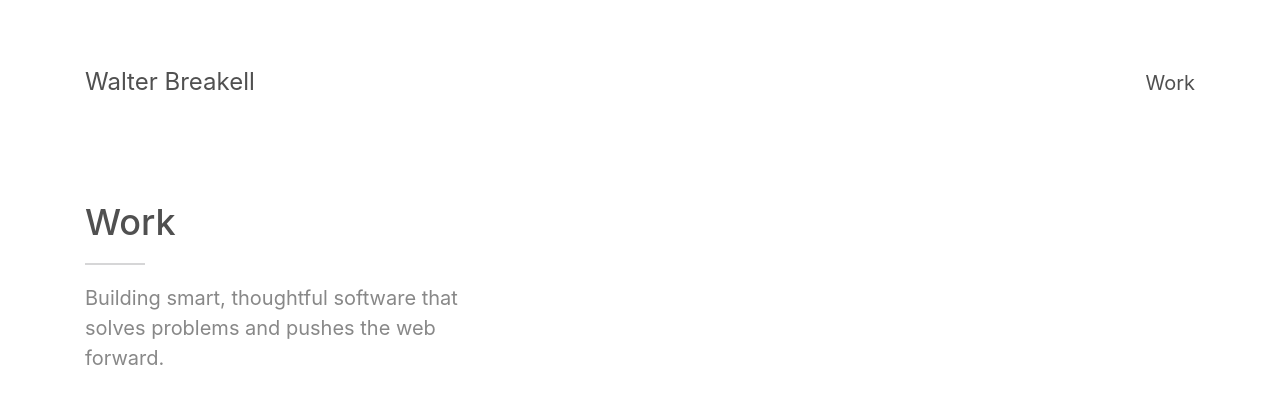
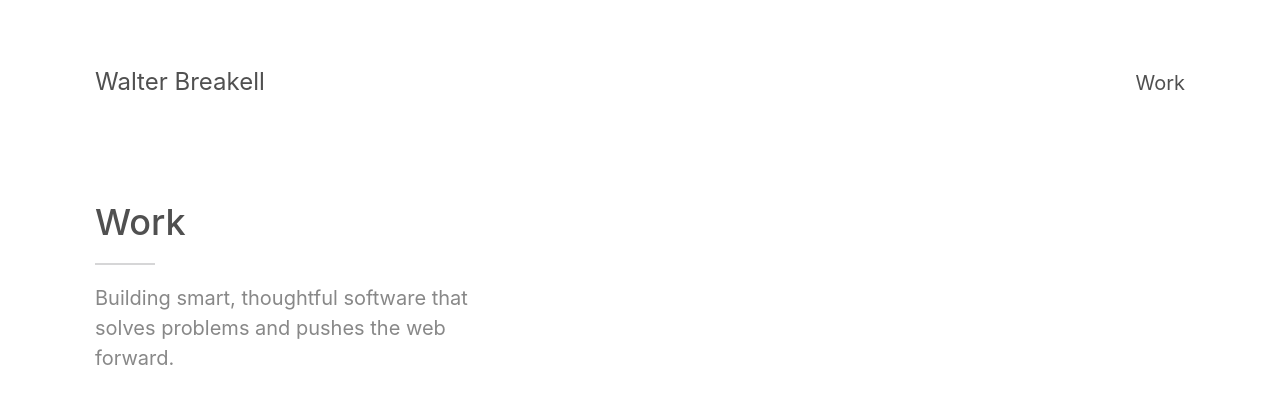
Before and after one commit to wbreakell/wbreakell.github.io, a Jekyll site: the page built from index.html, in a window 1280 px wide. Shown: the top 404 px of the page. Built offline with Jekyll 4.4.1, drawn with Linux system fonts in a browser that asks for light colours.

Commit message:
Adjust the amount of padding within the css wrapper object

```diff
--- a/_sass/objects/_wrapper.scss
+++ b/_sass/objects/_wrapper.scss
@@ -8,8 +8,8 @@ $wrapper-width-4: 1140px;
 .o-wrapper {
   margin-left: auto;
   margin-right: auto;
-  padding-left: 15px;
-  padding-right: 15px;
+  padding-left: 25px;
+  padding-right: 25px;
 
   &::after {
     clear: both;
```
